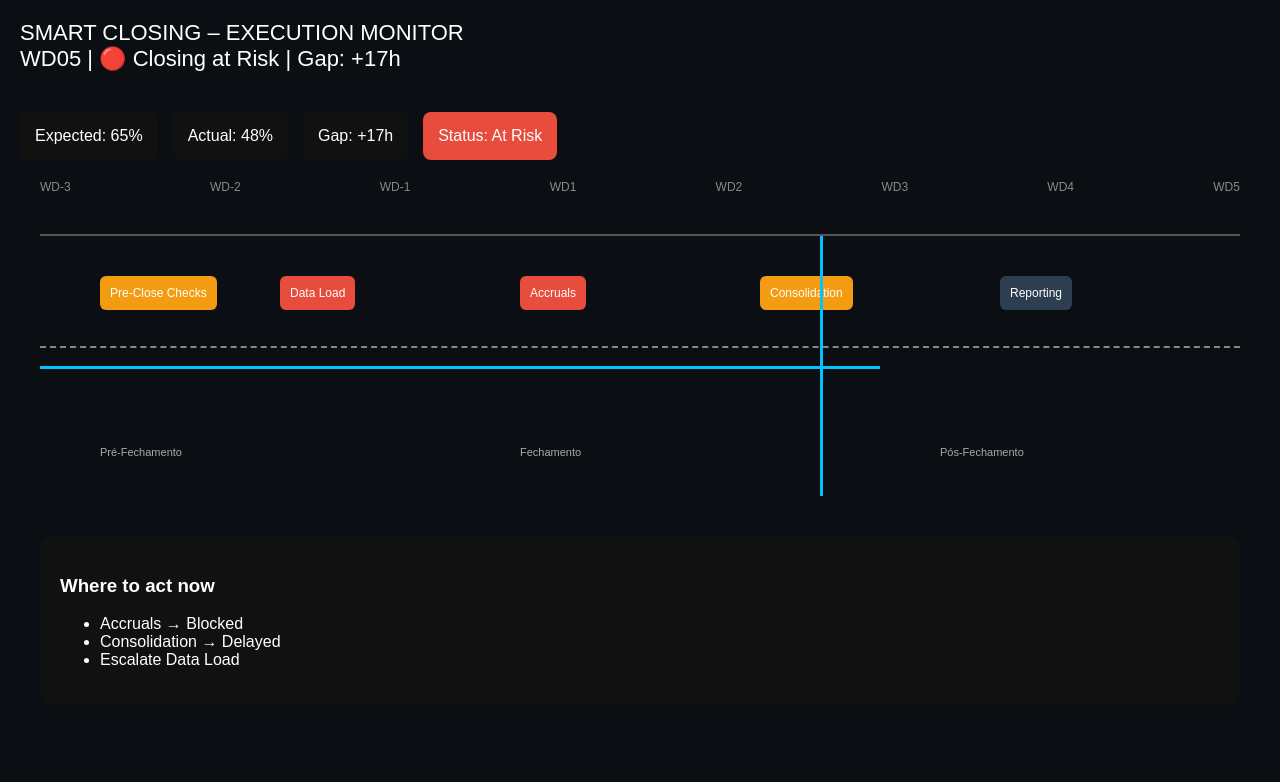
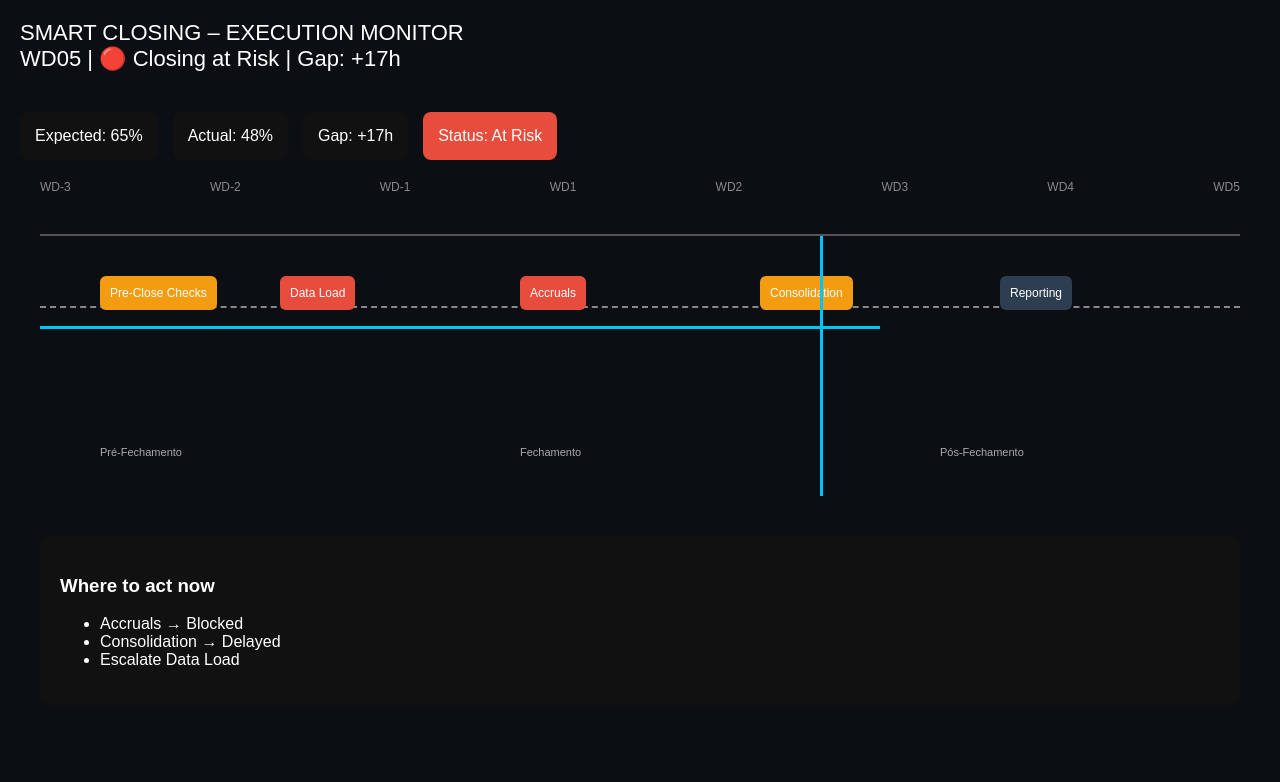
Before and after one commit to carolinegtorres-arch/smart-closing-monitor, a plain HTML site: page index.html in a window 1280 px wide. Shown: the top 782 px of the page. Drawn offline with Linux system fonts and the light colour scheme.

Commit message:
Update index.html

```diff
--- a/index.html
+++ b/index.html
@@ -74,14 +74,14 @@ body {
 
 .expected {
   position:absolute;
-  top:110px;
+  top:70px;
   width:100%;
   border-top:2px dashed #888;
 }
 
 .actual {
   position:absolute;
-  top:130px;
+  top:90px;
   width:70%;
   border-top:3px solid #00c3ff;
 }
```
